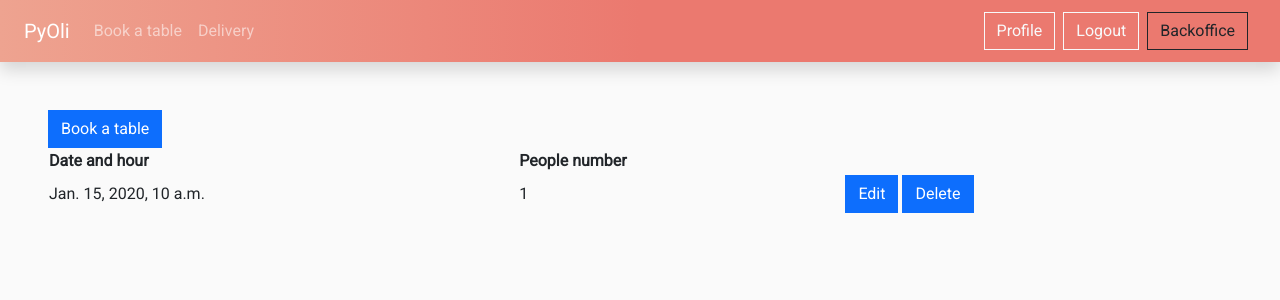
After one commit to SergiGirabet/PyOli, a Django app: page /bookings/ in a window 1280 px wide. The commit adds this page. Shown: the top 300 px of the page. Run offline with Django 3.2, Linux system fonts and the light colour scheme; a user stored in the database is signed in; tables that the repository leaves empty hold one stand-in row (values such as "Sample post").

Commit message:
booking creat and delete

```diff
--- a/booking_manager/models.py
+++ b/booking_manager/models.py
@@ -63,7 +63,6 @@ class Order(models.Model):
 
 
 class Table(models.Model):
-    reserve = models.BooleanField()
     capacity = models.IntegerField()
 
     def __str__(self):
@@ -74,7 +73,6 @@ class Booking(models.Model):
     booking_user = models.ForeignKey(User, on_delete=models.CASCADE)
     reserved_table = models.ForeignKey(Table, on_delete=models.CASCADE)
     date = models.DateTimeField()
-
     people_number = models.IntegerField()
 
     def __str__(self):
--- a/booking_manager/templates/base.html
+++ b/booking_manager/templates/base.html
@@ -30,7 +30,7 @@
         <div class="collapse navbar-collapse" id="navbarContent">
             <ul class="navbar-nav me-auto mb-2 mb-lg-0">
                 <li class="nav-item">
-                    <a class="nav-link" href="{% url 'booking' %}">Book a table</a>
+                    <a class="nav-link" href="{% url 'bookings' %}">Book a table</a>
                 </li>
                 <li class="nav-item">
                     <a class="nav-link" href="{% url 'delivery' %}">Delivery</a>
--- /dev/null
+++ b/booking_manager/templates/bookinglist.html
@@ -0,0 +1,30 @@
+{% extends "base.html" %}
+{% block content %}
+
+    <a class="btn btn-primary" href="{% url 'book' %}" >Book a table</a>
+
+    <table id="bookings" class="display compact" style="width:100%">
+        <tbody>
+            {% if object_list %}
+            <thead>
+                <tr>
+                    <th>Date and hour</th>
+                    <th>People number</th>
+                </tr>
+            </thead>
+            {% for booking in object_list %}
+            <tr>
+                <td>{{ booking.date }}</td>
+                <td>{{ booking.people_number }}</td>
+                <td>
+                    <a class="btn btn-primary" href="{% url 'book' %}" >Edit</a>
+                    <a class="btn btn-primary" href="{% url 'deletebooking' pk=booking.id %}" >Delete</a>
+                </td>
+            </tr>
+            {% endfor %}
+            {% else %}
+            <h3>You have no bookings</h3>>
+            {% endif %}
+        </tbody>
+    </table>
+{% endblock %}
--- a/booking_manager/templates/profile.html
+++ b/booking_manager/templates/profile.html
@@ -39,7 +39,7 @@
                     <li class="list-group-item">{{ booking }}</li>
                 {% empty %}
                     <li class="list-group-item"><i>No bookings found. Book a table <a
-                            href="{% url 'booking' %}">here</a></i></li>
+                            href="{% url 'bookings' %}">here</a></i></li>
                 {% endfor %}
             </ul>
         </div>
--- a/booking_manager/urls.py
+++ b/booking_manager/urls.py
@@ -1,5 +1,5 @@
 from django.urls import path
-from .views import Home, Login, Register, ProfileView, DeliveryView, BookingView, Backoffice
+from .views import Home, Login, Register, ProfileView, DeliveryView, BookingCreate, BookingList, Backoffice, BookingDelete
 from django.contrib.auth.views import LogoutView
 
 urlpatterns = [
@@ -10,5 +10,7 @@ urlpatterns = [
     path('backoffice/', Backoffice.as_view(), name="backoffice"),
     path('profile/', ProfileView.as_view(), name="profile"),
     path('delivery/', DeliveryView.as_view(), name="delivery"),
-    path('booking/', BookingView.as_view(), name="booking")
+    path('bookings/', BookingList.as_view(), name="bookings"),
+    path('book/', BookingCreate.as_view(), name="book"),
+    path('deletebooking/<int:pk>', BookingDelete.as_view(), name="deletebooking")
 ]
--- a/booking_manager/views.py
+++ b/booking_manager/views.py
@@ -1,10 +1,12 @@
 from django.contrib.auth import login
 from django.contrib.auth.mixins import LoginRequiredMixin
-from django.views.generic import FormView, TemplateView, CreateView, ListView
+from django.http import HttpResponse, HttpResponseRedirect
+from django.views.generic import FormView, TemplateView, ListView, DeleteView
 from django.contrib.auth.views import LoginView
 from django.contrib.auth.forms import UserCreationForm
 from django.urls import reverse_lazy
-from booking_manager.models import Order, Booking, UserAddress, Product
+from booking_manager.models import Order, Booking, UserAddress, Product, Table
+from booking_manager.forms import *
 
 
 class Login(LoginView):
@@ -66,7 +68,34 @@ class Backoffice(TemplateView):
     pass
 
 
-class BookingView(CreateView):
-    # Select number of people, day and hour
-    # if there's a table with capacity >= num_people -> Create the booking and assign the table.
-    pass
+class BookingList(ListView):
+    model = Booking
+    template_name = 'bookinglist.html'
+
+    def get_queryset(self):
+        return Booking.objects.filter(booking_user=self.request.user)
+
+
+class BookingCreate(FormView):
+    form_class = BookingForm
+    template_name = 'creatingbooking.html'
+    success_url = reverse_lazy('bookings')
+
+    def form_valid(self, form):
+        tables = Table.objects.filter(capacity__gte=form.cleaned_data['people_number'])
+        for table in tables:
+            bookings = Booking.objects.filter(reserved_table=table, date=form.cleaned_data['date'])
+            if not bookings:
+                t = table
+                book = Booking(booking_user=self.request.user, reserved_table=t,
+                               people_number=form.cleaned_data['people_number'], date=form.cleaned_data['date'])
+                book.save()
+                return super(BookingCreate, self).form_valid(form)
+
+        return HttpResponseRedirect(reverse_lazy('book'))
+
+class BookingDelete(DeleteView):
+    form_class = BookingForm
+    model = Booking
+    template_name = 'deletingbooking.html'
+    success_url = reverse_lazy('bookings')
```
Also changed, not shown: booking_manager/forms.py (+6 -2 lines), booking_manager/templates/creatingbooking.html (added, +8 -0 lines), booking_manager/templates/deletingbooking.html (added, +9 -0 lines).
